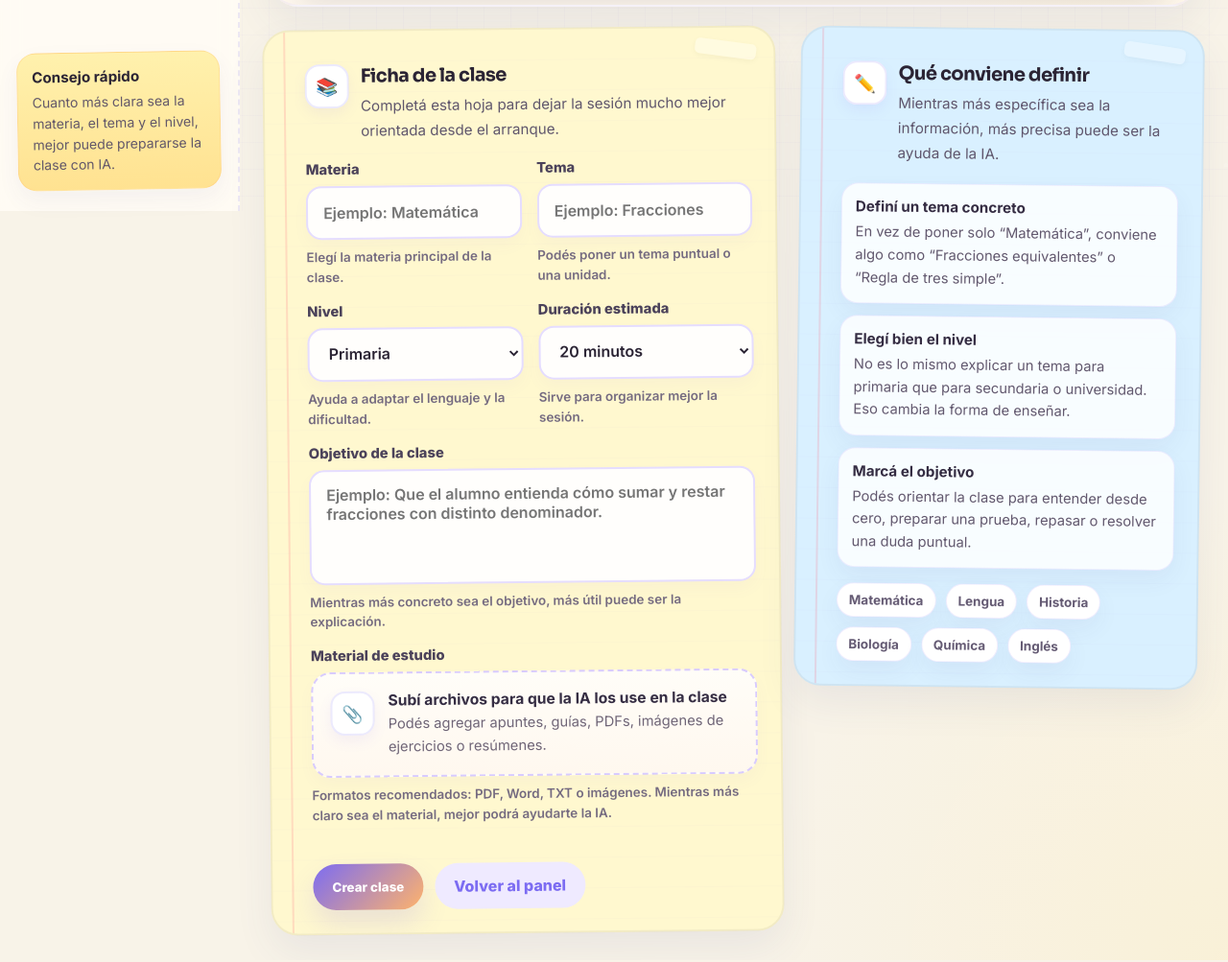
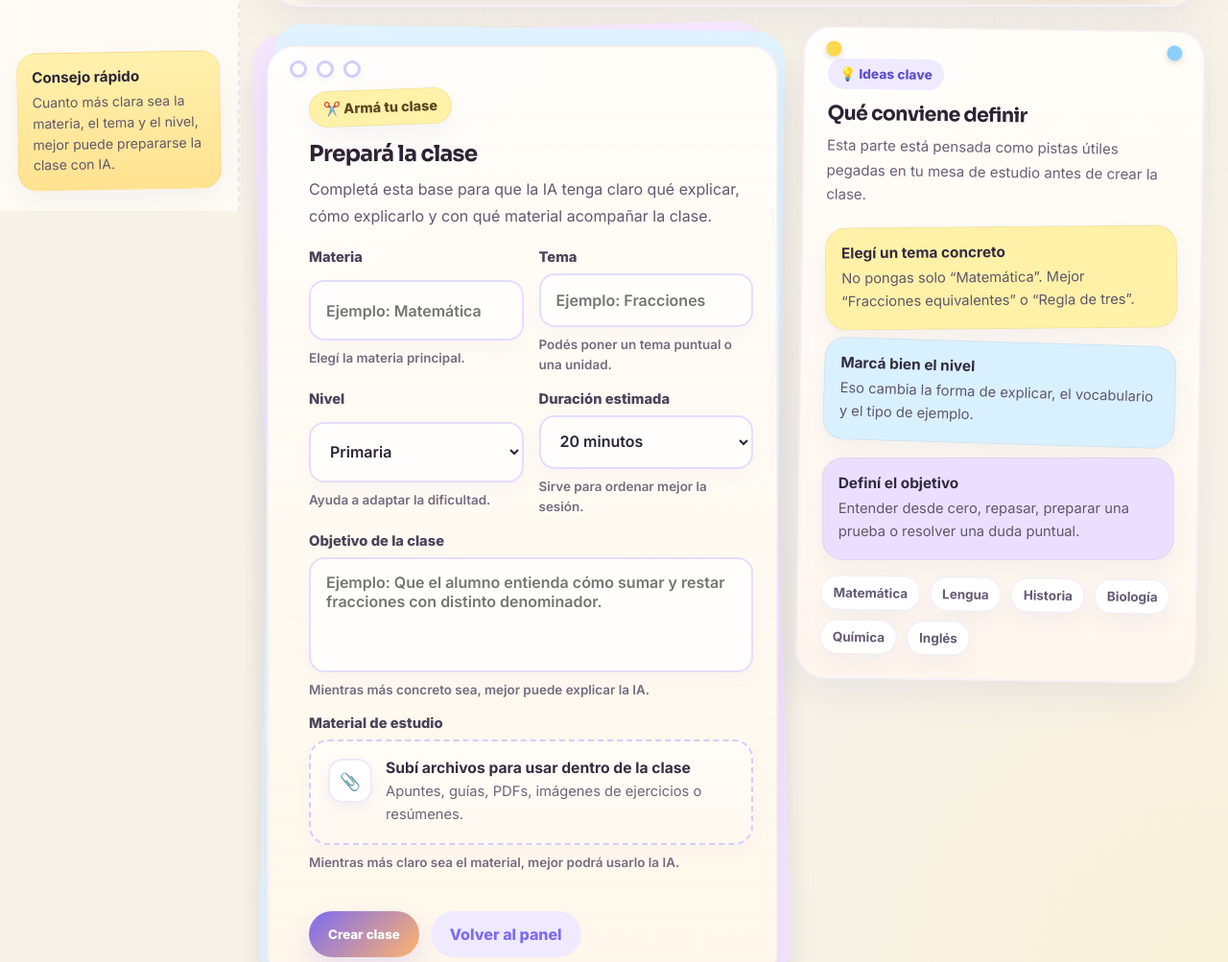
Before and after one commit to sdorignac-a11y/Eduvia, a plain HTML site: page crear-clase.html in a window 1280 px wide. Shown: the part 580-1583 px from the top of the page at 96% size. Drawn offline with Linux system fonts and the light colour scheme; no server answers.

Commit message:
Update crear-clase.html

```diff
--- a/crear-clase.html
+++ b/crear-clase.html
@@ -14,17 +14,14 @@
       --bg:#f8f3e8;
       --paper:#fffdf8;
       --paper-2:#fff8ee;
-      --paper-3:#fff5e4;
       --text:#2b2434;
       --muted:#6f6577;
 
       --violet:#7c6cf2;
       --violet-soft:#efeaff;
       --yellow:#ffe89c;
-      --yellow-soft:#fff5cf;
       --sky:#d8f0ff;
       --mint:#def4ba;
-      --pink:#ffdce8;
       --orange:#ffb36b;
 
       --board:#285246;
@@ -497,112 +494,119 @@
       border-radius:50%;
     }
 
-    /* LAYOUT */
+    /* NUEVA ZONA CENTRAL */
     .content-grid{
       display:grid;
       grid-template-columns:1.12fr .88fr;
-      gap:18px;
+      gap:22px;
       align-items:start;
     }
 
-    .sheet-card,
-    .tips-card{
+    .workspace-card{
       position:relative;
-      border-radius:28px;
-      padding:24px;
-      overflow:hidden;
-      box-shadow:var(--shadow);
-      border:2px solid rgba(0,0,0,.05);
+      min-height:100%;
+      padding:18px 0 0 0;
     }
 
-    .sheet-card{
-      background:#fff8cf;
-      transform:rotate(-.6deg);
+    .workspace-layer{
+      position:absolute;
+      inset:0;
+      border-radius:30px;
+      box-shadow:var(--shadow);
     }
 
-    .tips-card{
-      background:#d9f0ff;
-      transform:rotate(.7deg);
+    .workspace-layer.layer-1{
+      background:#f7e6ff;
+      transform:rotate(-1.8deg);
+      opacity:.9;
     }
 
-    .sheet-card::before,
-    .tips-card::before{
+    .workspace-layer.layer-2{
+      background:#dff3ff;
+      transform:rotate(.9deg);
+      opacity:.9;
+    }
+
+    .workspace-main{
+      position:relative;
+      z-index:2;
+      background:linear-gradient(180deg,#fffdf8 0%, #fff7eb 100%);
+      border:2px solid rgba(124,108,242,.08);
+      border-radius:30px;
+      padding:26px 24px 24px;
+      box-shadow:var(--shadow);
+      overflow:hidden;
+    }
+
+    .workspace-main::before{
       content:"";
       position:absolute;
       inset:0;
-      background-image:
-        linear-gradient(transparent 31px, rgba(124,108,242,.045) 32px);
-      background-size:100% 32px;
-      pointer-events:none;
-      opacity:.88;
-    }
-
-    .sheet-card::after,
-    .tips-card::after{
-      content:"";
-      position:absolute;
-      left:20px;
-      top:0;
-      bottom:0;
-      width:2px;
-      background:var(--red-line);
+      background:
+        radial-gradient(circle at top left, rgba(255,255,255,.82), transparent 28%),
+        linear-gradient(transparent 34px, rgba(124,108,242,.035) 35px);
+      background-size:auto, 100% 35px;
       pointer-events:none;
     }
 
-    .sheet-card .tape,
-    .tips-card .tape{
+    .binder-rings{
       position:absolute;
       top:14px;
-      right:18px;
-      width:64px;
-      height:16px;
-      border-radius:5px;
-      background:rgba(255,255,255,.34);
-      transform:rotate(8deg);
-      box-shadow:0 2px 6px rgba(0,0,0,.04);
-      z-index:2;
+      left:22px;
+      display:flex;
+      gap:10px;
+      z-index:3;
     }
 
-    .sheet-inner,
-    .tips-inner{
-      position:relative;
-      z-index:1;
-      padding-left:18px;
-      padding-top:10px;
+    .binder-rings span{
+      width:18px;
+      height:18px;
+      border:3px solid rgba(124,108,242,.34);
+      border-radius:50%;
+      background:#fff;
+      box-shadow:0 2px 6px rgba(0,0,0,.05);
     }
 
-    .card-top{
-      display:flex;
-      align-items:flex-start;
-      gap:12px;
-      margin-bottom:18px;
+    .workspace-head{
+      position:relative;
+      z-index:2;
+      padding:18px 6px 8px 18px;
+      margin-bottom:12px;
     }
 
-    .card-icon{
-      width:46px;
-      height:46px;
-      border-radius:15px;
-      display:grid;
-      place-items:center;
-      background:#fff;
-      border:2px solid rgba(124,108,242,.14);
-      font-size:1.15rem;
-      box-shadow:0 6px 14px rgba(124,108,242,.08);
-      flex:none;
+    .workspace-badge{
+      display:inline-flex;
+      align-items:center;
+      gap:8px;
+      padding:9px 14px;
+      border-radius:999px;
+      background:#fff1a8;
+      border:1px solid rgba(0,0,0,.05);
+      box-shadow:var(--shadow-soft);
+      font-weight:800;
+      font-size:.9rem;
+      color:#5a4620;
+      margin-bottom:14px;
+      transform:rotate(-2deg);
     }
 
-    .card-top h2,
-    .card-top h3{
+    .workspace-head h2{
       font-family:"Sora",sans-serif;
-      font-size:1.22rem;
+      font-size:1.45rem;
       letter-spacing:-.03em;
-      margin-bottom:6px;
+      margin-bottom:8px;
     }
 
-    .card-top p{
-      color:#5f566c;
-      line-height:1.72;
-      font-size:.95rem;
+    .workspace-head p{
+      color:#62586e;
+      line-height:1.75;
+      max-width:700px;
+    }
+
+    .workspace-main form{
+      position:relative;
+      z-index:2;
+      padding-left:18px;
     }
 
     .form-grid{
@@ -779,41 +783,130 @@
       background:#efeaff;
     }
 
-    .tips-list{
-      display:grid;
-      gap:12px;
-      margin-top:8px;
+    .idea-board{
+      position:relative;
+      background:linear-gradient(180deg,#fffdf8 0%, #fff7ee 100%);
+      border:2px solid rgba(124,108,242,.08);
+      border-radius:30px;
+      padding:24px;
+      box-shadow:var(--shadow);
+      overflow:hidden;
+      transform:rotate(.8deg);
     }
 
-    .tip-item{
-      padding:14px;
-      border-radius:18px;
-      background:rgba(255,255,255,.82);
-      border:1px solid rgba(124,108,242,.12);
-      box-shadow:var(--shadow-soft);
+    .idea-board::before{
+      content:"";
+      position:absolute;
+      inset:0;
+      background:
+        radial-gradient(circle at top left, rgba(255,255,255,.82), transparent 26%);
+      pointer-events:none;
     }
 
-    .tip-item strong{
+    .idea-pin{
+      position:absolute;
+      top:14px;
+      width:16px;
+      height:16px;
+      border-radius:50%;
+      box-shadow:0 2px 6px rgba(0,0,0,.15);
+      z-index:3;
+    }
+
+    .idea-pin.pin-yellow{
+      left:22px;
+      background:#ffd84c;
+    }
+
+    .idea-pin.pin-blue{
+      right:22px;
+      background:#8ccfff;
+    }
+
+    .idea-head{
+      position:relative;
+      z-index:2;
+      margin-bottom:18px;
+      padding-top:8px;
+    }
+
+    .idea-label{
+      display:inline-flex;
+      align-items:center;
+      padding:8px 12px;
+      border-radius:999px;
+      background:#efeaff;
+      color:#5e52cc;
+      font-size:.86rem;
+      font-weight:800;
+      margin-bottom:12px;
+    }
+
+    .idea-head h3{
+      font-family:"Sora",sans-serif;
+      font-size:1.28rem;
+      letter-spacing:-.03em;
+      margin-bottom:8px;
+    }
+
+    .idea-head p{
+      color:#6a6075;
+      line-height:1.7;
+      font-size:.94rem;
+    }
+
+    .idea-notes{
+      display:grid;
+      gap:14px;
+      position:relative;
+      z-index:2;
+    }
+
+    .idea-note{
+      padding:16px;
+      border-radius:22px;
+      box-shadow:var(--shadow-soft);
+      border:1px solid rgba(0,0,0,.05);
+    }
+
+    .idea-note strong{
       display:block;
       margin-bottom:6px;
-      color:#352d43;
-      font-size:.95rem;
+      font-size:.96rem;
+      color:#322a40;
     }
 
-    .tip-item p{
-      color:#62586e;
-      line-height:1.6;
+    .idea-note p{
+      color:#5f576c;
+      line-height:1.62;
       font-size:.92rem;
     }
 
-    .subject-tags{
+    .idea-note.yellow{
+      background:#fff1a8;
+      transform:rotate(-1.3deg);
+    }
+
+    .idea-note.blue{
+      background:#d9f0ff;
+      transform:rotate(.9deg);
+    }
+
+    .idea-note.lilac{
+      background:#eadfff;
+      transform:rotate(-.8deg);
+    }
+
+    .idea-tags{
       display:flex;
       flex-wrap:wrap;
       gap:10px;
-      margin-top:16px;
+      margin-top:18px;
+      position:relative;
+      z-index:2;
     }
 
-    .subject-tags span{
+    .idea-tags span{
       padding:9px 12px;
       border-radius:999px;
       background:#fff;
@@ -829,8 +922,7 @@
         grid-template-columns:1fr;
       }
 
-      .tips-card,
-      .sheet-card{
+      .idea-board{
         transform:none;
       }
     }
@@ -882,8 +974,8 @@
       }
 
       .hero-craft,
-      .sheet-card,
-      .tips-card{
+      .workspace-main,
+      .idea-board{
         padding:20px;
         border-radius:24px;
       }
@@ -892,9 +984,12 @@
         grid-template-columns:1fr;
       }
 
-      .sheet-inner,
-      .tips-inner{
-        padding-left:12px;
+      .workspace-main form{
+        padding-left:10px;
+      }
+
+      .workspace-head{
+        padding-left:10px;
       }
     }
 
@@ -920,7 +1015,8 @@
         gap:10px;
       }
 
-      .chalk-tags span{
+      .chalk-tags span,
+      .idea-tags span{
         width:100%;
         justify-content:center;
       }
@@ -1008,16 +1104,22 @@
         </section>
 
         <section class="content-grid">
-          <div class="sheet-card">
-            <span class="tape"></span>
+          <div class="workspace-card">
+            <div class="workspace-layer layer-1"></div>
+            <div class="workspace-layer layer-2"></div>
 
-            <div class="sheet-inner">
-              <div class="card-top">
-                <div class="card-icon">📚</div>
-                <div>
-                  <h2>Ficha de la clase</h2>
-                  <p>Completá esta hoja para dejar la sesión mucho mejor orientada desde el arranque.</p>
+            <div class="workspace-main">
+              <div class="binder-rings">
+                <span></span><span></span><span></span>
               </div>
+
+              <div class="workspace-head">
+                <div class="workspace-badge">✂️ Armá tu clase</div>
+                <h2>Prepará la clase</h2>
+                <p>
+                  Completá esta base para que la IA tenga claro qué explicar, cómo explicarlo
+                  y con qué material acompañar la clase.
+                </p>
               </div>
 
               <form id="clase-form">
@@ -1025,7 +1127,7 @@
                   <div class="field">
                     <label for="materia">Materia</label>
                     <input id="materia" placeholder="Ejemplo: Matemática" />
-                    <span class="helper">Elegí la materia principal de la clase.</span>
+                    <span class="helper">Elegí la materia principal.</span>
                   </div>
 
                   <div class="field">
@@ -1041,7 +1143,7 @@
                       <option value="Secundaria">Secundaria</option>
                       <option value="Universidad">Universidad</option>
                     </select>
-                    <span class="helper">Ayuda a adaptar el lenguaje y la dificultad.</span>
+                    <span class="helper">Ayuda a adaptar la dificultad.</span>
                   </div>
 
                   <div class="field">
@@ -1052,13 +1154,13 @@
                       <option value="45 min">45 minutos</option>
                       <option value="60 min">60 minutos</option>
                     </select>
-                    <span class="helper">Sirve para organizar mejor la sesión.</span>
+                    <span class="helper">Sirve para ordenar mejor la sesión.</span>
                   </div>
 
                   <div class="field full">
                     <label for="objetivo">Objetivo de la clase</label>
                     <textarea id="objetivo" placeholder="Ejemplo: Que el alumno entienda cómo sumar y restar fracciones con distinto denominador."></textarea>
-                    <span class="helper">Mientras más concreto sea el objetivo, más útil puede ser la explicación.</span>
+                    <span class="helper">Mientras más concreto sea, mejor puede explicar la IA.</span>
                   </div>
 
                   <div class="field full">
@@ -1069,14 +1171,14 @@
                       <div class="upload-inner">
                         <div class="upload-icon">📎</div>
                         <div>
-                          <strong>Subí archivos para que la IA los use en la clase</strong>
-                          <p>Podés agregar apuntes, guías, PDFs, imágenes de ejercicios o resúmenes.</p>
+                          <strong>Subí archivos para usar dentro de la clase</strong>
+                          <p>Apuntes, guías, PDFs, imágenes de ejercicios o resúmenes.</p>
                         </div>
                       </div>
                     </div>
 
                     <span class="helper">
-                      Formatos recomendados: PDF, Word, TXT o imágenes. Mientras más claro sea el material, mejor podrá ayudarte la IA.
+                      Mientras más claro sea el material, mejor podrá usarlo la IA.
                     </span>
 
                     <div id="file-list" class="file-list"></div>
@@ -1091,43 +1193,43 @@
             </div>
           </div>
 
-          <aside class="tips-card">
-            <span class="tape"></span>
+          <aside class="idea-board">
+            <div class="idea-pin pin-yellow"></div>
+            <div class="idea-pin pin-blue"></div>
 
-            <div class="tips-inner">
-              <div class="card-top">
-                <div class="card-icon">✏️</div>
-                <div>
+            <div class="idea-head">
+              <span class="idea-label">💡 Ideas clave</span>
               <h3>Qué conviene definir</h3>
-                  <p>Mientras más específica sea la información, más precisa puede ser la ayuda de la IA.</p>
-                </div>
+              <p>
+                Esta parte está pensada como pistas útiles pegadas en tu mesa de estudio
+                antes de crear la clase.
+              </p>
             </div>
 
-              <div class="tips-list">
-                <div class="tip-item">
-                  <strong>Definí un tema concreto</strong>
-                  <p>En vez de poner solo “Matemática”, conviene algo como “Fracciones equivalentes” o “Regla de tres simple”.</p>
+            <div class="idea-notes">
+              <article class="idea-note yellow">
+                <strong>Elegí un tema concreto</strong>
+                <p>No pongas solo “Matemática”. Mejor “Fracciones equivalentes” o “Regla de tres”.</p>
+              </article>
+
+              <article class="idea-note blue">
+                <strong>Marcá bien el nivel</strong>
+                <p>Eso cambia la forma de explicar, el vocabulario y el tipo de ejemplo.</p>
+              </article>
+
+              <article class="idea-note lilac">
+                <strong>Definí el objetivo</strong>
+                <p>Entender desde cero, repasar, preparar una prueba o resolver una duda puntual.</p>
+              </article>
             </div>
 
-                <div class="tip-item">
-                  <strong>Elegí bien el nivel</strong>
-                  <p>No es lo mismo explicar un tema para primaria que para secundaria o universidad. Eso cambia la forma de enseñar.</p>
-                </div>
-
-                <div class="tip-item">
-                  <strong>Marcá el objetivo</strong>
-                  <p>Podés orientar la clase para entender desde cero, preparar una prueba, repasar o resolver una duda puntual.</p>
-                </div>
-              </div>
-
-              <div class="subject-tags">
+            <div class="idea-tags">
               <span>Matemática</span>
               <span>Lengua</span>
               <span>Historia</span>
               <span>Biología</span>
               <span>Química</span>
               <span>Inglés</span>
-              </div>
             </div>
           </aside>
         </section>
```
Lines whose indentation alone changed are shown as unchanged.
